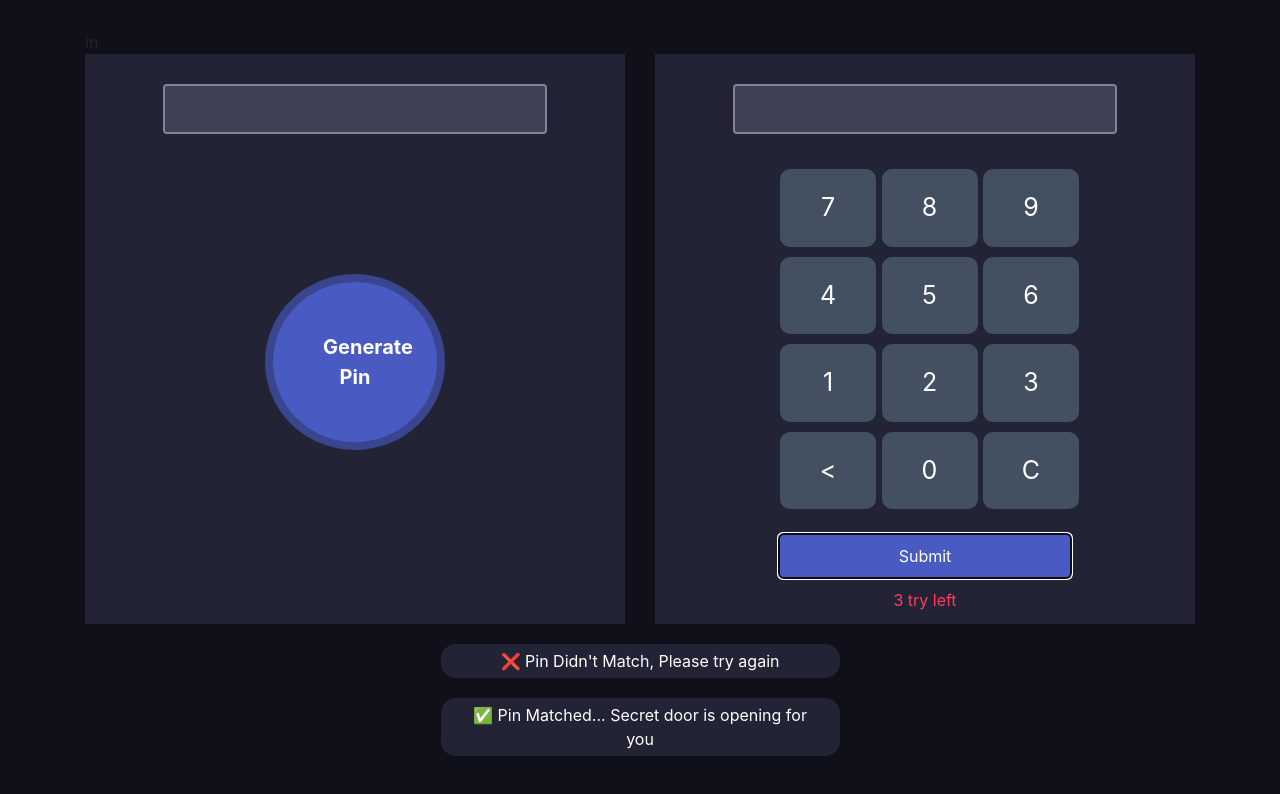
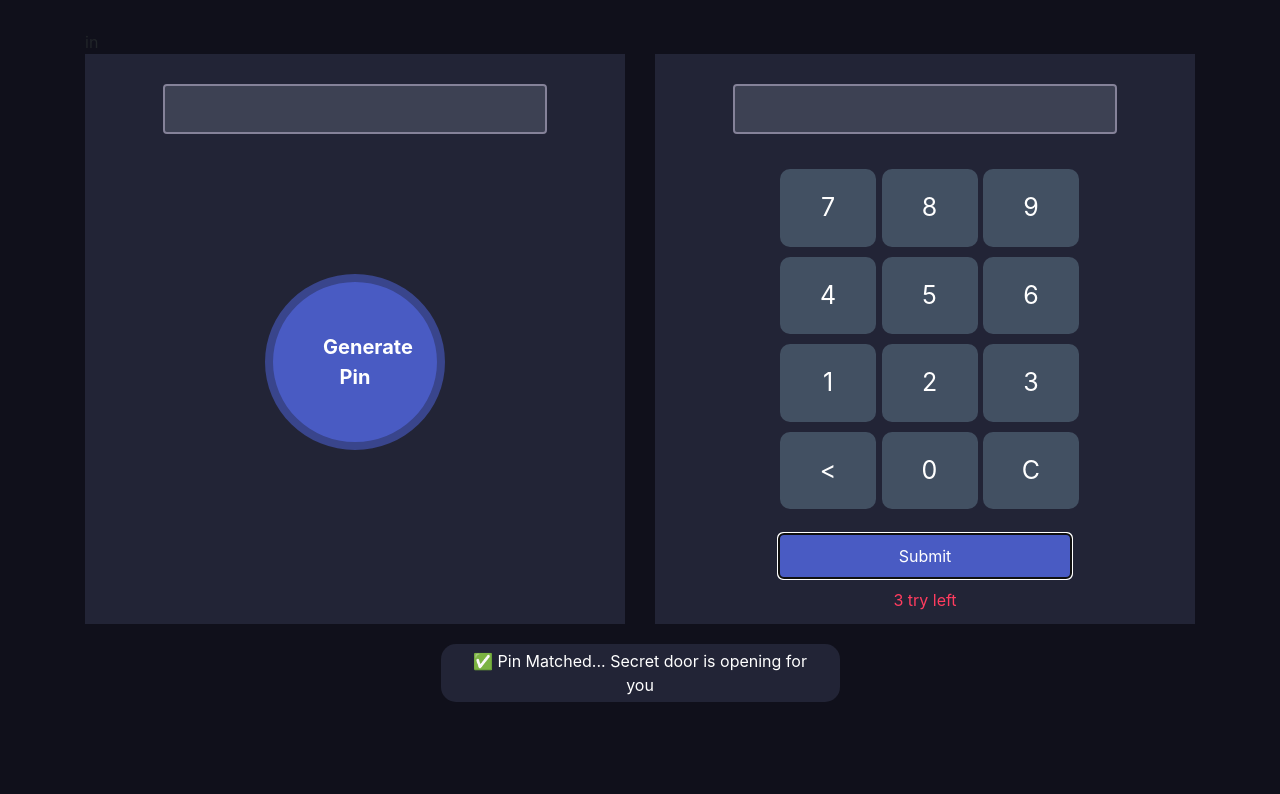
Before and after one commit to nurulamin092/pin-match-repo, a plain HTML site: page index.html in a window 1280 px wide. Both pictures are taken after a click on the button "Submit". Drawn offline with nearby package versions, Linux system fonts and the light colour scheme.

Commit message:
erroro and success msg logic add

```diff
--- a/index.html
+++ b/index.html
@@ -45,7 +45,7 @@
                                 <div class="button">C</div>
                             </div>
                             <div>
-                                <button type="submit" class="submit-btn">Submit</button>
+                                <button onclick="verifyPin()" type="submit" class="submit-btn">Submit</button>
                                 <p class="action-left">3 try left</p>
                             </div>
                         </div>
@@ -53,8 +53,8 @@
                 </div>
             </div>
             <div class="notify-section">
-                <p class="notify">❌ Pin Didn't Match, Please try again</p>
-                <p class="notify">✅ Pin Matched... Secret door is opening for you</p>
+                <p id="notify-fail" class="notify">❌ Pin Didn't Match, Please try again</p>
+                <p id="notify-success" class="notify">✅ Pin Matched... Secret door is opening for you</p>
             </div>
         </div>
         <script src="js/app.js"></script>
--- a/js/app.js
+++ b/js/app.js
@@ -30,6 +30,21 @@ document.getElementById('key-pad').addEventListener('click', function (event) {
         const newNumber = previousNumber + number;
         calInput.value = newNumber;
     }
+});
+function verifyPin() {
+    const pin = document.getElementById('display-pin').value;
+    const typedNumbers = document.getElementById('typed-numbers').value;
+    const successMassage = document.getElementById('notify-success');
+    const failError = document.getElementById('notify-fail');
 
 
-});
+    if (pin == typedNumbers) {
+        successMassage.style.display = 'block';
+        failError.style.display = 'none';
+    }
+    else {
+        failError.style.display = 'block';
+        successMassage.style.display = 'none';
+
+    }
+}
--- a/style.css
+++ b/style.css
@@ -95,6 +95,7 @@ color: #E0B612;
     margin-top: 20px;
     border-radius: 15px;
     padding: 5px 20px;
+    display: none;
 }
 .notify-section{
     width: 35%;
```
